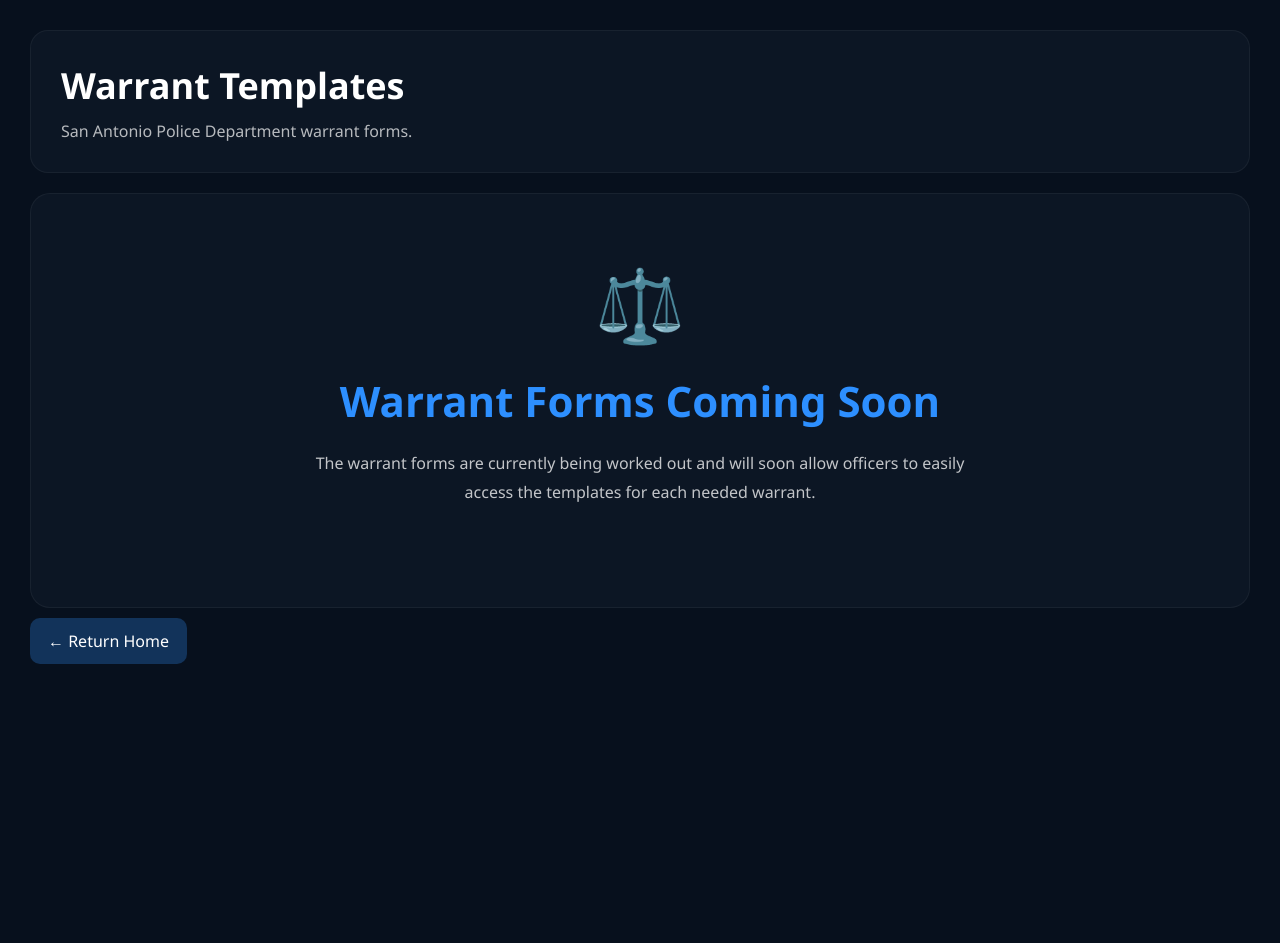
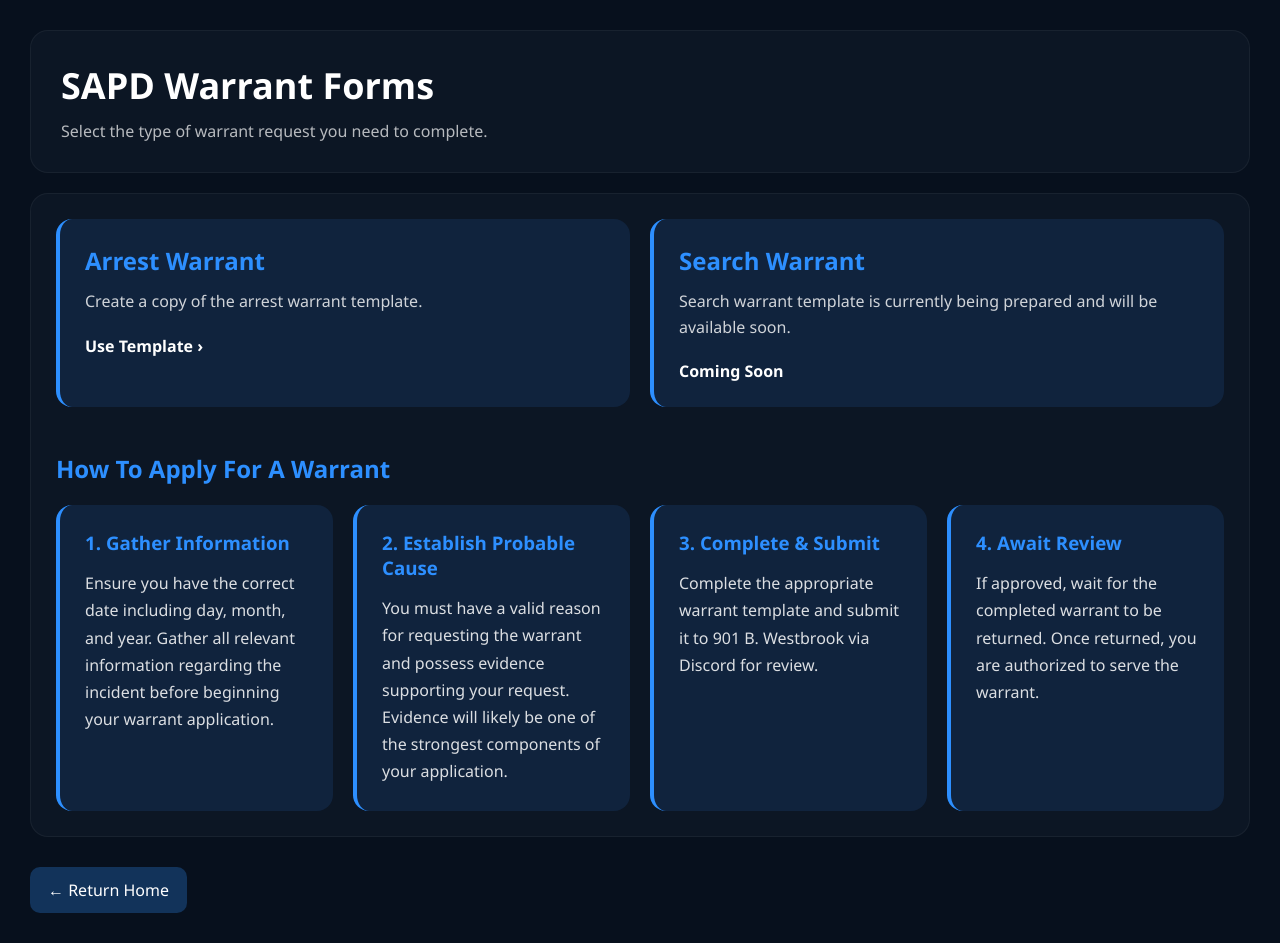
Before and after one commit to Flame101a1/sapd-portal, a plain HTML site: page warrantform.html in a window 1280 px wide. Before the commit the page ends 800 px from the top, so only its background shows below. Drawn offline with Linux system fonts and the light colour scheme.

Commit message:
Added Warrants Tab

```diff
--- a/style.css
+++ b/style.css
@@ -1417,3 +1417,85 @@ margin-bottom:10px;
 opacity:.8;
 line-height:1.6;
 }
+
+.warrant-grid{
+display:grid;
+grid-template-columns:repeat(auto-fit,minmax(260px,1fr));
+gap:20px;
+}
+
+.warrant-card{
+background:#10233d;
+padding:25px;
+border-radius:16px;
+border-left:4px solid #2d8fff;
+text-decoration:none;
+color:white;
+transition:.2s;
+}
+
+.warrant-card:hover{
+transform:translateY(-4px);
+background:#14365f;
+}
+
+.warrant-card h2{
+color:#2d8fff;
+margin-bottom:12px;
+}
+
+.warrant-card p{
+opacity:.8;
+line-height:1.6;
+margin-bottom:20px;
+}
+
+.warrant-card span{
+font-weight:700;
+}
+
+.warrant-process{
+
+margin-top:45px;
+
+}
+
+.process-grid{
+
+display:grid;
+
+grid-template-columns:repeat(auto-fit,minmax(260px,1fr));
+
+gap:20px;
+
+margin-top:20px;
+
+}
+
+.process-card{
+
+background:#10233d;
+
+padding:25px;
+
+border-radius:16px;
+
+border-left:4px solid #2d8fff;
+
+}
+
+.process-card h3{
+
+color:#2d8fff;
+
+margin-bottom:15px;
+
+}
+
+.process-card p{
+
+line-height:1.7;
+
+opacity:.85;
+
+}
--- a/warrantform.html
+++ b/warrantform.html
@@ -1,16 +1,13 @@
 <!DOCTYPE html>
 <html lang="en">
-
 <head>
-
 <meta charset="UTF-8">
-
 <meta name="viewport" content="width=device-width, initial-scale=1.0">
 
-<title>SAPD Warrant Form</title>
+<title>SAPD Warrant Forms</title>
 
+<link rel="icon" type="image/png" href="images/sapdlogo.png">
 <link rel="stylesheet" href="style.css">
-
 </head>
 
 <body>
@@ -18,52 +15,142 @@
 <div class="page-layout">
 
 <header class="simple-header">
-
-<h1>Warrant Templates</h1>
-
-<p>
-
-San Antonio Police Department warrant forms.
-
-</p>
-
+<h1>SAPD Warrant Forms</h1>
+<p>Select the type of warrant request you need to complete.</p>
 </header>
 
-<section class="coming-soon-card">
+<section class="page-card">
 
-<div class="coming-icon">
+<div class="warrant-grid">
 
-⚖️
+<a
+class="warrant-card"
+href="https://docs.google.com/document/d/1mj-BRr2VIjrmJE0MWfOvjNqAnfrcZN03VvLt_Iq2uc8/copy"
+target="_blank">
+<h2>Arrest Warrant</h2>
+<p>Create a copy of the arrest warrant template.</p>
+<span>Use Template ›</span>
+</a>
 
-</div>
+<a class="warrant-card" href="#">
 
 <h2>
 
-Warrant Forms Coming Soon
+Search Warrant
 
 </h2>
 
 <p>
 
-The warrant forms are currently being worked out and will soon allow officers to easily access the templates for each needed warrant.
+Search warrant template is currently being prepared and will be available soon.
 
 </p>
 
-<div class="coming-list">
+<span>
 
+Coming Soon
+
+</span>
+
+</a>
+
+<!-- <a class="warrant-card" href="#" target="_blank">
+<h2>Seizure Warrant</h2>
+<p>Template coming soon.</p>
+<span>Coming Soon</span>
+</a>
+
+<a class="warrant-card" href="#" target="_blank">
+<h2>Bench Warrant</h2>
+<p>Template coming soon.</p>
+<span>Coming Soon</span>
+</a> -->
+
+</div>
+
+<section class="warrant-process">
+
+<h2>
+
+How To Apply For A Warrant
+
+</h2>
+
+<div class="process-grid">
+
+<div class="process-card">
+
+<h3>
+
+1. Gather Information
+
+</h3>
+
+<p>
+
+Ensure you have the correct date including day, month, and year. Gather all relevant information regarding the incident before beginning your warrant application.
+
+</p>
+
+</div>
+
+<div class="process-card">
+
+<h3>
+
+2. Establish Probable Cause
+
+</h3>
+
+<p>
+
+You must have a valid reason for requesting the warrant and possess evidence supporting your request. Evidence will likely be one of the strongest components of your application.
+
+</p>
+
+</div>
+
+<div class="process-card">
+
+<h3>
+
+3. Complete & Submit
+
+</h3>
+
+<p>
+
+Complete the appropriate warrant template and submit it to 901 B. Westbrook via Discord for review.
+
+</p>
+
+</div>
+
+<div class="process-card">
+
+<h3>
+
+4. Await Review
+
+</h3>
+
+<p>
+
+If approved, wait for the completed warrant to be returned. Once returned, you are authorized to serve the warrant.
+
+</p>
+
+</div>
 
 </div>
 
 </section>
 
-<a class="back-button" href="index.html">
+</section>
 
-← Return Home
-
-</a>
+<a class="back-button" href="index.html">← Return Home</a>
 
 </div>
 
 </body>
-
 </html>
```
